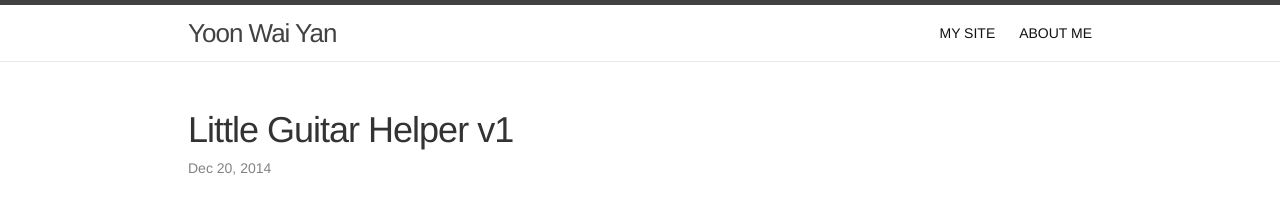
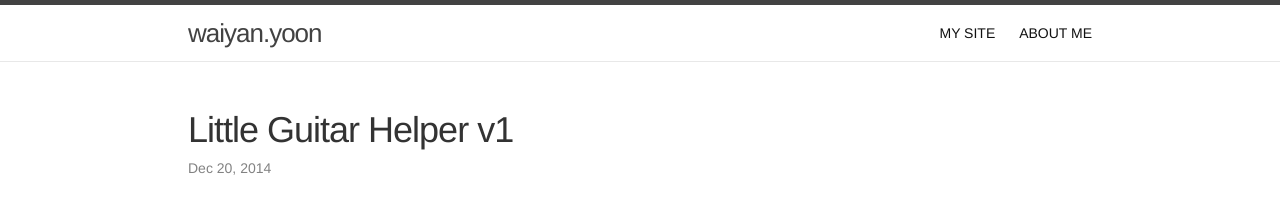
Before and after one commit to yoonwaiyan/yoonwaiyan.github.io, a Jekyll site: the page built from _posts/2014-12-20-little-guitar-helper.markdown, in a window 1280 px wide. Shown: the top 210 px of the page. Built offline with Jekyll 4.4.1, drawn with Linux system fonts in a browser that asks for light colours; nearby versions of some CDN libraries.

Commit message:
site title improvement

```diff
--- a/_config.yml
+++ b/_config.yml
@@ -1,5 +1,5 @@
 # Site settings
-title: Yoon Wai Yan
+title: waiyan.yoon
 email: waiyanyoon@gmail.com
 description: > # this means to ignore newlines until "baseurl:"
   Small snippets, CSS/JS playground.
```
Also changed, not shown: 1 other file.
